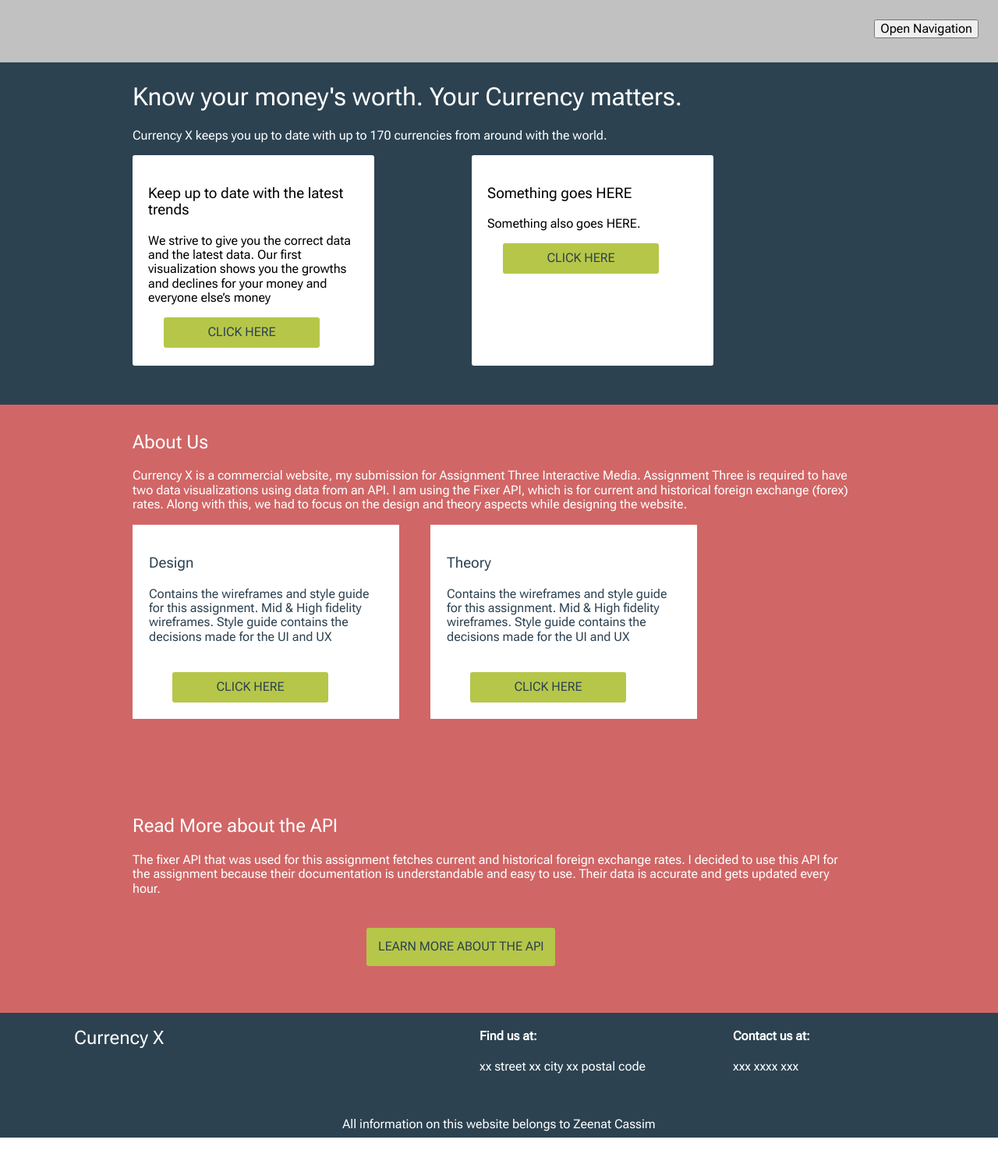
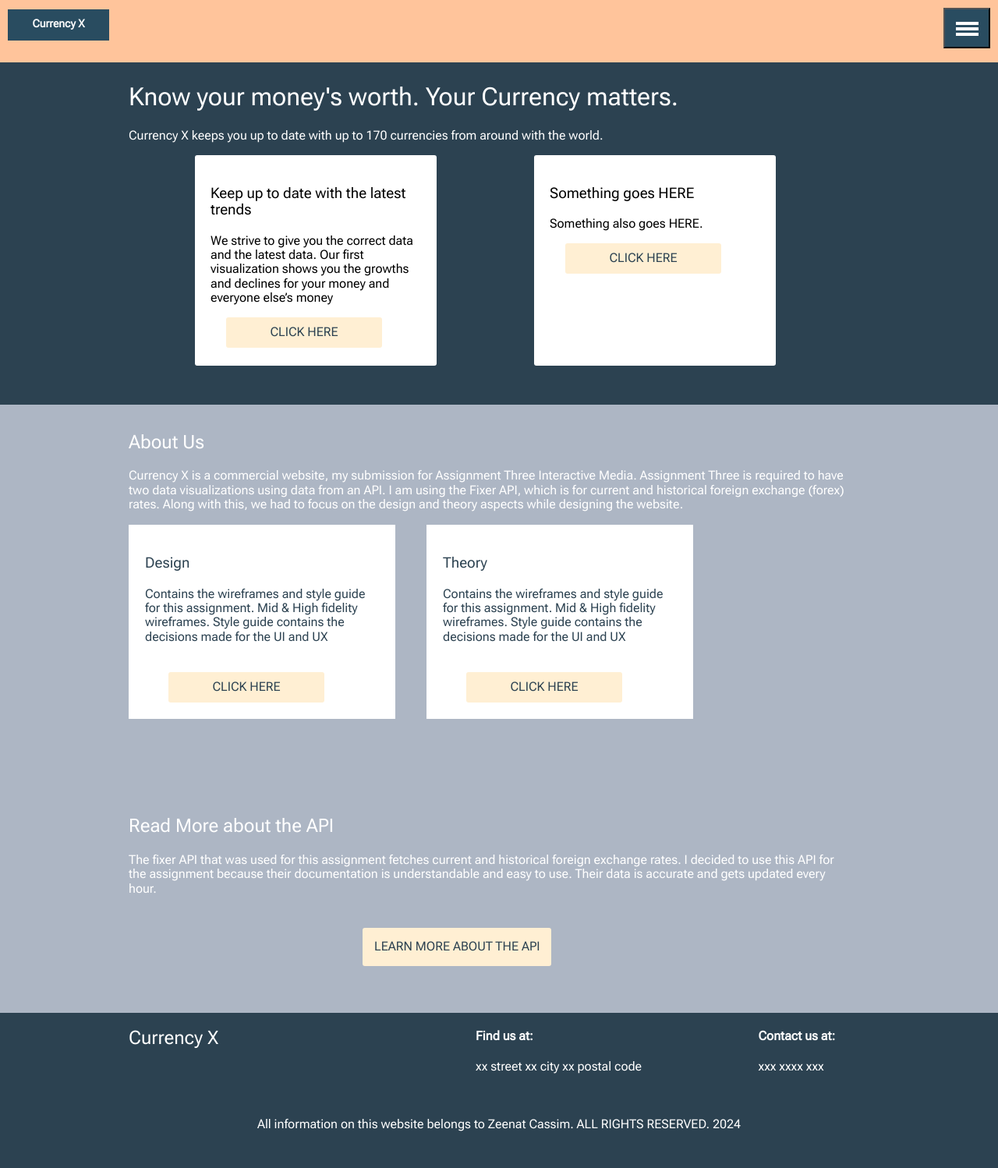
Before and after one commit to zeenatcassim/Commercial-Website---Assignment-Three, a plain HTML site: page index.html in a window 1280 px wide. Shown: the whole page at 78% size. Drawn offline with Linux system fonts and the light colour scheme.

Commit message:
logo and nav btn done

```diff
--- a/css/consistent.css
+++ b/css/consistent.css
@@ -28,9 +28,17 @@ Styling for the navigation, header and footer that is consistent for all webpage
 
 .open-btn{
     position: fixed;
-    margin: 25px;
+    margin: 10px;
     top: 0;
     right: 0;
+    width: 60px;
+}
+
+.open-btn svg{
+    position: relative;
+    margin-left: 0;
+    right: 0;
+    top: 0;
 }
 
 .close-btn{
@@ -89,25 +97,27 @@ svg{
 
 footer{
     width: 100%;
-    height: 160px;
+    height: 200px;
     background-color: #2c4251;
     color: white;
 }
 
 .footer-display{
     display: grid;
-    grid-template-columns: repeat(3,0fr);
+    grid-template-columns: repeat(3,1fr);
     gap: 75px;
-    grid-template-rows: repeat(1,0fr);
+    grid-template-rows: auto;
 }
 
 .footer-display-one{
-    margin-left: 95px;
-    width: 250px;
+    margin-left: 165px;
+    width: 350px;
+    height: 100%;
+
 }
 
 .footer-display-two{
-    margin-left: 195px;
+    margin-left: 20px;
     width: 250px;
 }
 
--- a/css/style.css
+++ b/css/homepage.css
@@ -13,72 +13,17 @@ html{
 
 /* Sidebar*/
 
-.sidebar{
-    position: fixed;
-    top: 73px;
-    left: 0;
-    width: 35%;
-    height: 100%;
-    transform: translate(-100%);
-    background-color: aliceblue;
-    /*transition*/
-
+.open-btn{
+    background-color: #294c60;
+    color: white;
 }
 
-.show-sidebar{
-    transform: translate(0);
-}
-
-.open-btn{
-    position: fixed;
-    margin: 25px;
-    top: 0;
-    right: 0;
-}
-
-.close-btn{
-    position: fixed;
-    top: 0;
-    right: 0;
-    margin: 10px;
-}
-
-.nav-title{
-    text-align: center;
-    font-size: 45px;
-   border-bottom: 1px black thick;
-}
-
-.nav-content{
-    display: block;
-}
-
-.nav-btn{
-    margin-left: 105px;
-    margin-top: 50px;
-    display: block;
-}
-
-.settings-content{
-    margin-left: 105px;
-}
-
-.settings-title{
-    margin-top: 65px;
-    font-size: 30px;
-}
-
-.nav-footer{
-    margin-top: 65px;
-    background-color: rgb(128, 164, 192);
-    height: 90px;
-}
 
 /* header*/
 
 header{
     display: inline;
-    background-color: #c1c1c1;
+    background-color: #ffc49b;
     width: 100%;
     top: 0;
     height: 10%;
@@ -89,8 +34,8 @@ header{
 
 .main-one{
    background-color: #2c4251;
-   padding-left: 85px;
    padding-bottom: 25px;
+   padding-left: 165px;
 }
 
 h1, h2, h3{
@@ -100,7 +45,6 @@ h1, h2, h3{
 .h1-p{
     color: white;
     padding-top: 85px;
-    padding-left: 85px;
 }
 
 .data-viz-blocks{
@@ -122,7 +66,7 @@ h1, h2, h3{
 
 .data-viz-btn{
     color: #2c4251;
-    background-color: #b6c649;
+    background-color: #ffefd3;
     border: none;
     border-radius: 3px;
     padding: 10px;
@@ -132,10 +76,10 @@ h1, h2, h3{
 
 .main-two{
     padding: 15px;
-    padding-left: 170px;
+    padding-left: 165px;
     padding-right: 190px;
     padding-bottom: 25px;
-    background-color: #d16666;
+    background-color: #adb6c4;
     color: white;
 }
 
@@ -155,7 +99,7 @@ h1, h2, h3{
 }
 
 .d-t-btn{
-    background-color: #b6c649;
+    background-color: #ffefd3;
     color: #2c4251;
     border: none;
     border-radius: 3px;
@@ -166,7 +110,7 @@ h1, h2, h3{
 }
 
 .api-btn{
-    background-color: #b6c649;
+    background-color: #ffefd3;
     color: #2c4251;
     border: none;
     border-radius: 3px;
@@ -175,36 +119,3 @@ h1, h2, h3{
     margin-left: 300px;
     margin-bottom: 35px;
 }
-
-footer{
-    width: 100%;
-    height: 160px;
-    background-color: #2c4251;
-    color: white;
-}
-
-.footer-display{
-    display: grid;
-    grid-template-columns: repeat(3,0fr);
-    gap: 75px;
-    grid-template-rows: repeat(1,0fr);
-}
-
-.footer-display-one{
-    margin-left: 95px;
-    width: 250px;
-}
-
-.footer-display-two{
-    margin-left: 195px;
-    width: 250px;
-}
-
-.footer-display-three{
-    width: 250px;
-}
-
-.footer-last{
-    padding-top: 23px;
-   text-align: center;
-}
--- a/index.html
+++ b/index.html
@@ -6,7 +6,11 @@
     <title>Commercial Assignment Assignment Three</title>
     <link
       rel="stylesheet"
-      href="/Commercial-Website---Assignment-Three/css/style.css"
+      href="/Commercial-Website---Assignment-Three/css/homepage.css"
+    />
+    <link
+      rel="stylesheet"
+      href="/Commercial-Website---Assignment-Three/css/consistent.css"
     />
     <link
       rel="stylesheet"
@@ -37,8 +41,38 @@
 
     <!--Header section - nav button and website logo-->
     <header>
-      <!--svg for logo-->
-      <button class="open-btn">Open Navigation</button>
+      <svg width="130" height="40">
+        <defs>
+          <style type="text/css">
+            @font-face {
+              font-family: "customFont";
+              src: url(/Commercial-Website---Assignment-Three/Roboto_Flex/static/RobotoFlex-Regular.ttf)
+                format("truetype");
+            }
+            text {
+              font-family: "customFont", sans-serif;
+            }
+          </style>
+        </defs>
+        <rect width="100%" height="100%" fill="#294c60"></rect>
+        <text
+          x="50%"
+          y="23"
+          font-size="14px"
+          font-weight="bold"
+          text-anchor="middle"
+          fill="white"
+        >
+          Currency X
+        </text>
+      </svg>
+      <button class="open-btn">
+        <svg width="30" height="30">
+          <rect width="30" height="4" fill="white" x="1" y="3"></rect>
+          <rect width="30" height="4" fill="white" x="1" y="10"></rect>
+          <rect width="30" height="4" fill="white" x="1" y="17"></rect>
+        </svg>
+      </button>
     </header>
 
     <!--main content starts here-->
@@ -135,10 +169,11 @@
         <caption class="h-card">
           <p>
             All information on this website belongs to
-            <span class="p-name"> Zeenat Cassim </span>
+            <span class="p-name">
+              Zeenat Cassim. ALL RIGHTS RESERVED. 2024
+            </span>
           </p>
         </caption>
-        <p>ALL RIGHTS RESERVED. 2024</p>
       </section>
     </footer>
 
```
